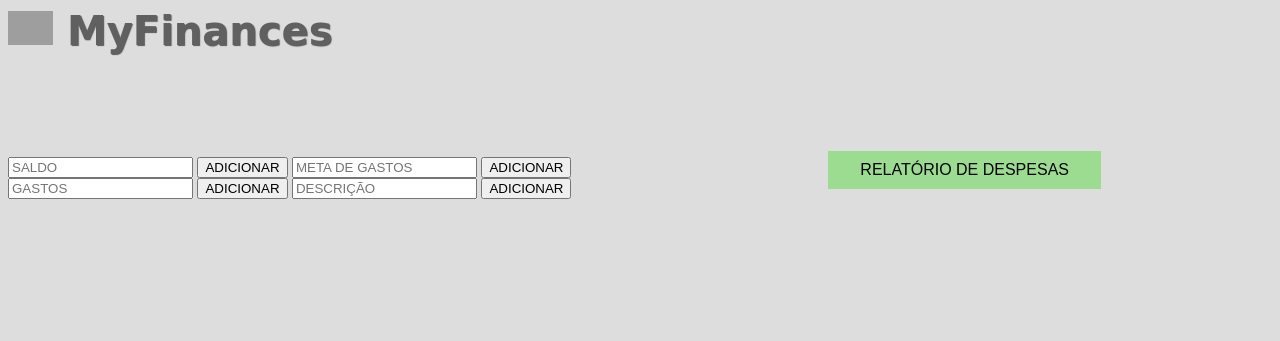
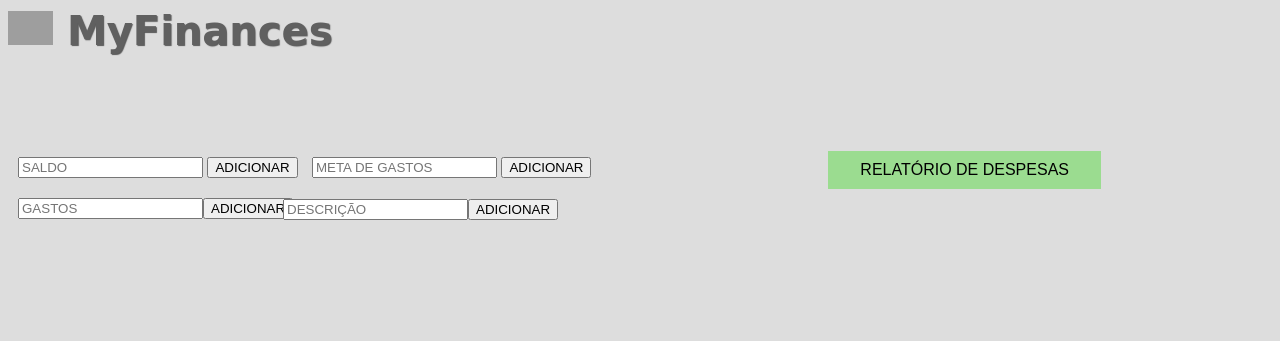
Before and after one commit to start-latamt04/MyFinances, a Django app: page /page-one/ in a window 1280 px wide; the page is wider, and only the part inside the window is pictured. Shown: the top 341 px of that part. Run offline with Django 3.2, Linux system fonts and the light colour scheme; the visitor is signed in with stand-in values (Sample User, id 1); grey boxes are pictures that could not be loaded.

Commit message:
arrumando os botoes da page-one

```diff
--- a/apps/accounts/static/css/page_one.css
+++ b/apps/accounts/static/css/page_one.css
@@ -93,3 +93,29 @@ div ul li#s2 {
 div ul li#s3 {
     margin-left: 5px;
 }
+
+.saldo {
+    display: inline;
+    width: 100px;
+    margin-left: 10px;
+}
+
+.metas {
+    display: inline;
+    width: 100px;
+    margin-left: 10px;
+}
+
+.gastos {
+    margin-top: 20px;
+    display: flex;
+    width: 100px;
+    margin-left: 10px;
+}
+
+.desc {
+    display: flex;
+    width: 100px;
+    margin-left: 275px;
+    margin-top: -20px;
+}
--- a/templates/page-one.html
+++ b/templates/page-one.html
@@ -22,14 +22,20 @@
 
             <form method="post">
                 {% csrf_token %}
-                <div class="inputs">
-                    <input class="saldo" name="saldo" step="0.01" type="number" placeholder="SALDO" style="margin-top: 5px;">
+                <div class="saldo">
+                    <input name="saldo" step="0.01" type="number" placeholder="SALDO" style="margin-top: 5px;">
                     <button type="submit">ADICIONAR</button>
-                    <input id="meta" name="meta" step="0.01" type="number" placeholder="META DE GASTOS">
+                </div>
+                <div class="metas">
+                    <input name="meta" step="0.01" type="number" placeholder="META DE GASTOS">
                     <button type="submit">ADICIONAR</button>
-                    <input id="gastos" name="gastos" step="0.01" type="number" placeholder="GASTOS">
+                </div>
+                <div class="gastos">
+                    <input name="gastos" step="0.01" type="number" placeholder="GASTOS">
                     <button type="submit">ADICIONAR</button>
-                    <input id="descricao" name="descricao" type="text" placeholder="DESCRIÇÃO">
+                </div>
+                <div class="desc">
+                    <input name="descricao" type="text" placeholder="DESCRIÇÃO" autocomplete="off">
                     <button type="submit">ADICIONAR</button>
                 </div>
                 <div class="money">
```
